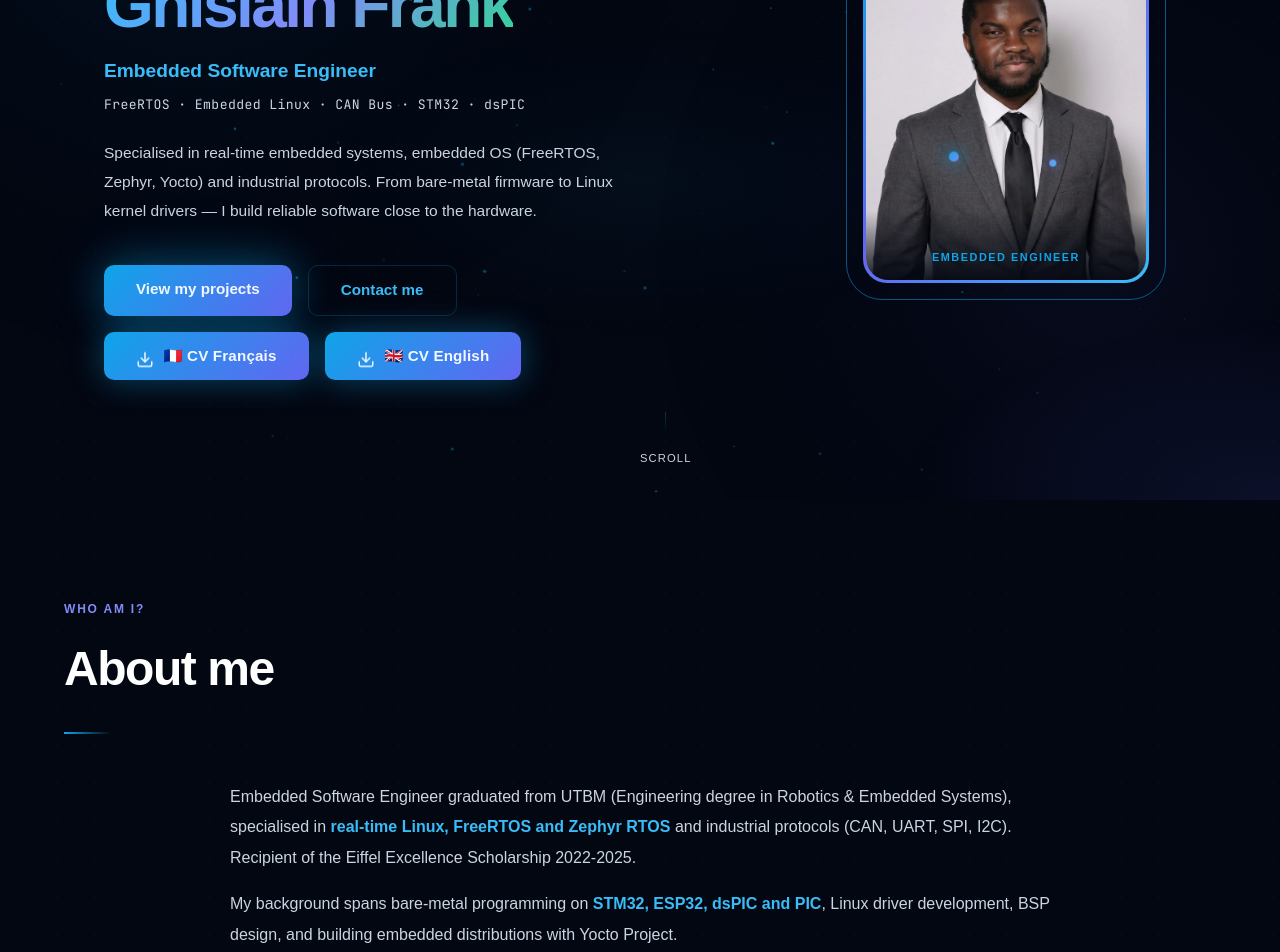
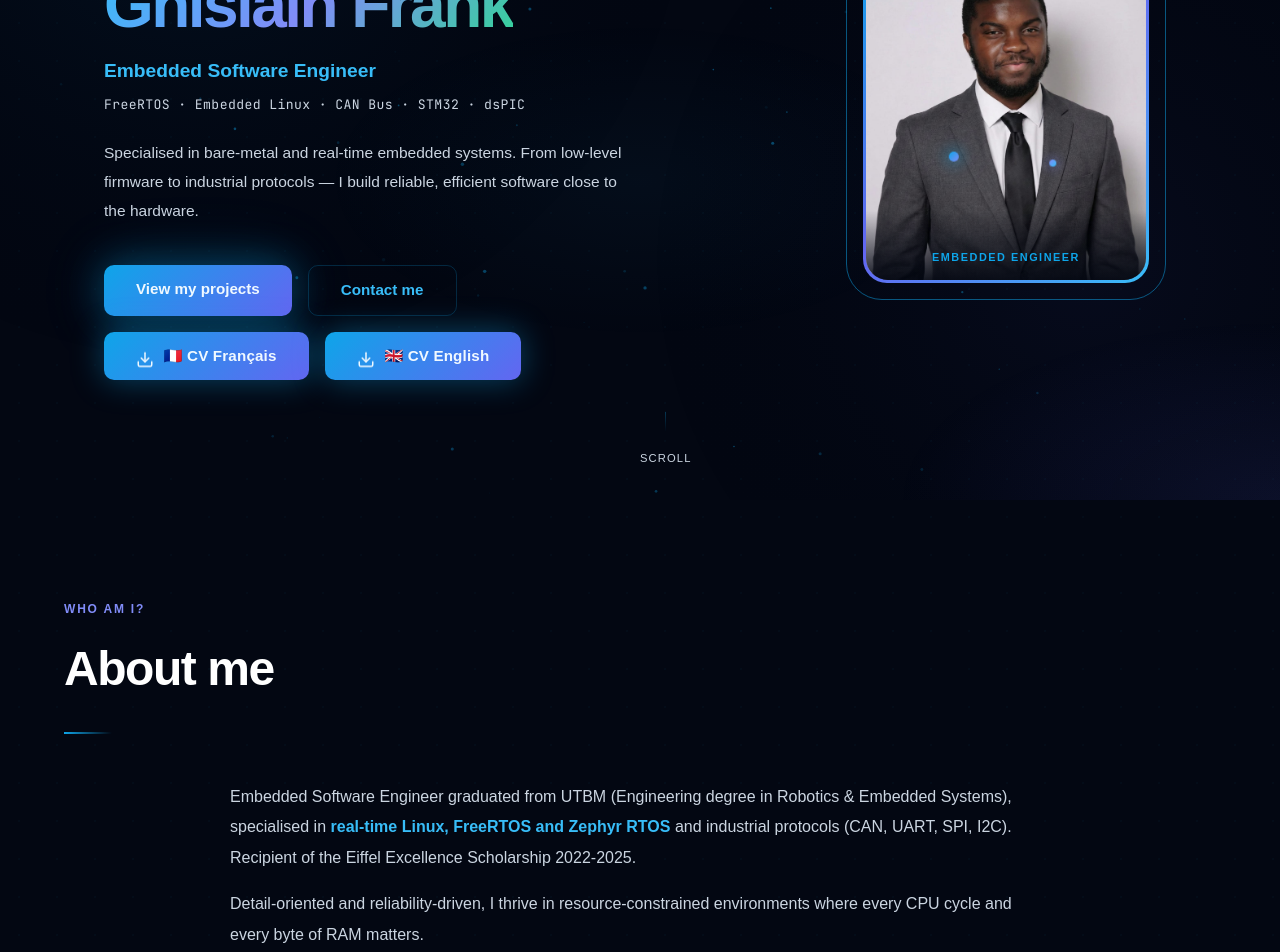
Before and after one commit to FrankApala/MyPortfolio, a Next.js app: page / in a window 1280 px wide. Shown: the part 300-1252 px from the top of the page. Built offline with nearby package versions, Linux system fonts and the light colour scheme; a web font is replaced by a local one.

Commit message:
Update specialisation focus to bare-metal and real-time; remove background paragraph

```diff
--- a/app/layout.tsx
+++ b/app/layout.tsx
@@ -32,7 +32,7 @@ const jetbrainsMono = JetBrains_Mono({
 export const metadata: Metadata = {
   title: 'Ghislain Frank TONTSA APALA — Embedded Software Engineer',
   description:
-    'Portfolio of Ghislain Frank TONTSA APALA, Embedded Software Engineer specialised in real-time systems, FreeRTOS, Zephyr, Embedded Linux (Yocto), STM32, dsPIC and industrial protocols.',
+    'Portfolio of Ghislain Frank TONTSA APALA, Embedded Software Engineer specialised in bare-metal and real-time embedded systems. STM32, dsPIC, FreeRTOS, Zephyr, Embedded Linux and industrial protocols.',
 }
 
 export default function RootLayout({
--- a/components/About.tsx
+++ b/components/About.tsx
@@ -10,9 +10,6 @@ const t = {
     p1a: 'Ingenieur logiciel embarque diplome de l\'UTBM (cycle ingenieur Robotique & Systemes Embarques), specialise dans les systemes',
     p1b: 'Linux temps-reel, FreeRTOS et Zephyr RTOS',
     p1c: 'ainsi que les protocoles industriels (CAN, UART, SPI, I2C). Laureat de la bourse d\'excellence Eiffel 2022-2025.',
-    p2a: 'Mon parcours couvre la programmation bare-metal sur',
-    p2b: 'STM32, ESP32, dsPIC et PIC',
-    p2c: ', le developpement de drivers Linux, la conception de BSP, et le build de distributions embarquees avec Yocto Project.',
     p3: 'Rigoureux et oriente fiabilite, je m\'epanouis dans les environnements contraints ou chaque cycle CPU et chaque octet de RAM comptent.',
     stats: [
       { num: '2+', label: 'Ans d\'experience' },
@@ -26,9 +23,6 @@ const t = {
     p1a: 'Embedded Software Engineer graduated from UTBM (Engineering degree in Robotics & Embedded Systems), specialised in',
     p1b: 'real-time Linux, FreeRTOS and Zephyr RTOS',
     p1c: 'and industrial protocols (CAN, UART, SPI, I2C). Recipient of the Eiffel Excellence Scholarship 2022-2025.',
-    p2a: 'My background spans bare-metal programming on',
-    p2b: 'STM32, ESP32, dsPIC and PIC',
-    p2c: ', Linux driver development, BSP design, and building embedded distributions with Yocto Project.',
     p3: 'Detail-oriented and reliability-driven, I thrive in resource-constrained environments where every CPU cycle and every byte of RAM matters.',
     stats: [
       { num: '2+', label: 'Years of experience' },
@@ -50,7 +44,6 @@ export default function About() {
         <ScrollReveal>
           <div>
             <p style={{ color:'var(--text-muted)', lineHeight:1.9, marginBottom:'1rem' }}>{tx.p1a} <strong style={{ color:'var(--blue-light)' }}>{tx.p1b}</strong> {tx.p1c}</p>
-            <p style={{ color:'var(--text-muted)', lineHeight:1.9, marginBottom:'1rem' }}>{tx.p2a} <strong style={{ color:'var(--blue-light)' }}>{tx.p2b}</strong>{tx.p2c}</p>
             <p style={{ color:'var(--text-muted)', lineHeight:1.9, marginBottom:'1rem' }}>{tx.p3}</p>
             <p style={{ color:'var(--text-muted)', fontSize:'.82rem', marginTop:'1.5rem', fontStyle:'italic' }}>{tx.langs}</p>
             <div style={{ display:'flex', gap:'1.5rem', flexWrap:'wrap', marginTop:'2rem' }}>
--- a/components/Hero.tsx
+++ b/components/Hero.tsx
@@ -9,7 +9,7 @@ const t = {
     badge: 'Disponible pour de nouveaux projets',
     subtitle: 'Ingénieur Logiciel Embarqué',
     stack: 'FreeRTOS · Embedded Linux · CAN Bus · STM32 · dsPIC',
-    desc: 'Spécialisé dans les systèmes embarqués temps-réel, les OS embarqués (FreeRTOS, Zephyr, Yocto) et les protocoles industriels. De la programmation bare-metal au driver Linux — je construis du logiciel robuste au plus près du silicium.',
+    desc: 'Spécialisé dans les systèmes bare-metal et temps-réel embarqués. De la programmation bas niveau aux protocoles industriels — je construis du logiciel robuste et efficace au plus près du silicium.',
     cta1: 'Voir mes projets',
     cta2: 'Me contacter',
     ctaFr: '🇫🇷 CV Français',
@@ -19,7 +19,7 @@ const t = {
     badge: 'Available for new opportunities',
     subtitle: 'Embedded Software Engineer',
     stack: 'FreeRTOS · Embedded Linux · CAN Bus · STM32 · dsPIC',
-    desc: 'Specialised in real-time embedded systems, embedded OS (FreeRTOS, Zephyr, Yocto) and industrial protocols. From bare-metal firmware to Linux kernel drivers — I build reliable software close to the hardware.',
+    desc: 'Specialised in bare-metal and real-time embedded systems. From low-level firmware to industrial protocols — I build reliable, efficient software close to the hardware.',
     cta1: 'View my projects',
     cta2: 'Contact me',
     ctaFr: '🇫🇷 CV Français',
```
